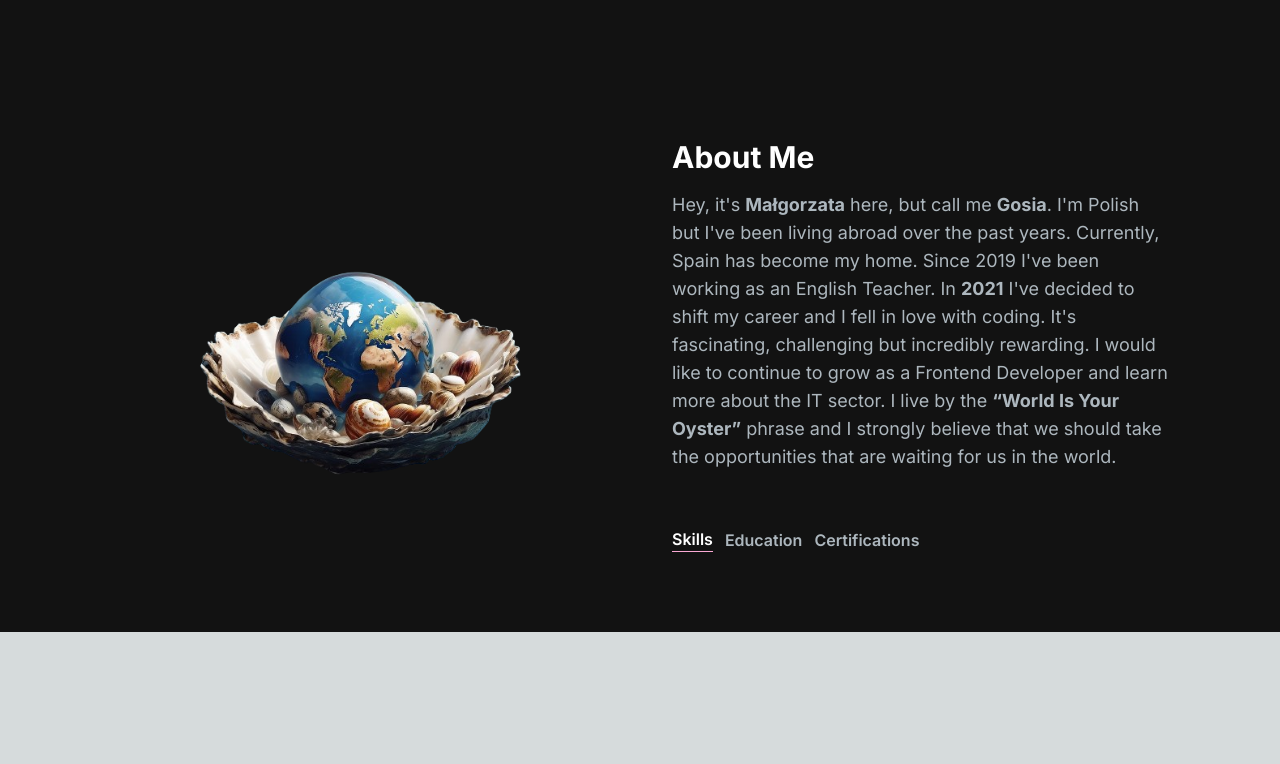
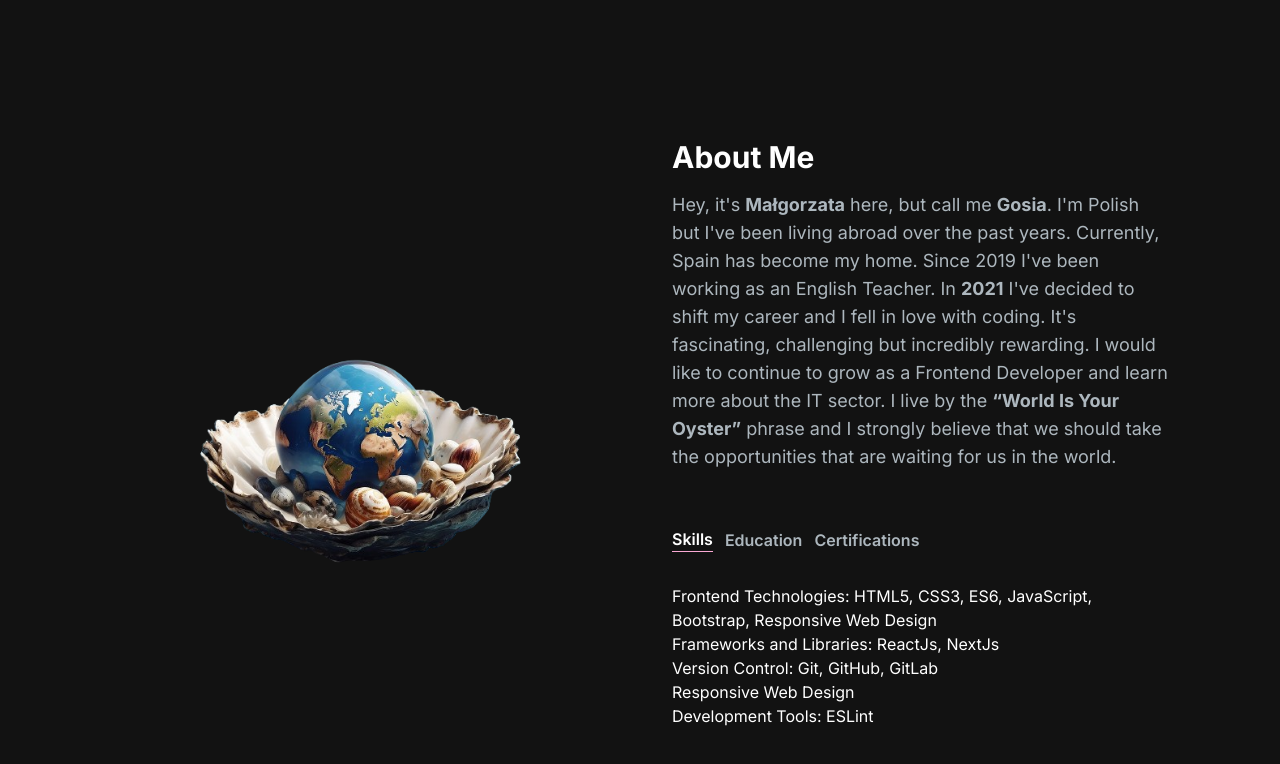
Before and after one commit to gosiast/NextJs-portfolio, a Next.js app: page / in a window 1280 px wide. Shown: the part 437-1201 px from the top of the page. Before the commit the page ends 1069 px from the top, so only its background shows below. Built offline with nearby package versions, Linux system fonts and the light colour scheme.

Commit message:
added visibility to the skills part with TAB.DATA

```diff
--- a/app/components/AboutSection.jsx
+++ b/app/components/AboutSection.jsx
@@ -110,6 +110,9 @@ const AboutSection = () => {
               Certifications{" "}
             </TabButton>
           </div>
+          <div className="mt-8">
+{TAB_DATA.find((t) => t.id === tab).content}
+          </div>
         </div>
       </div>
     </section>
```
